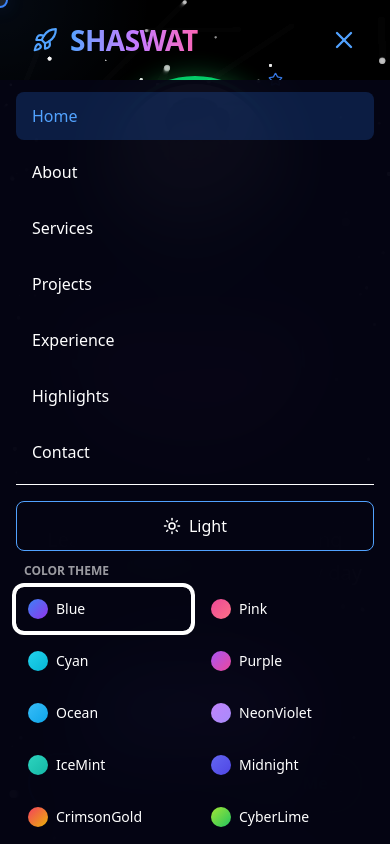
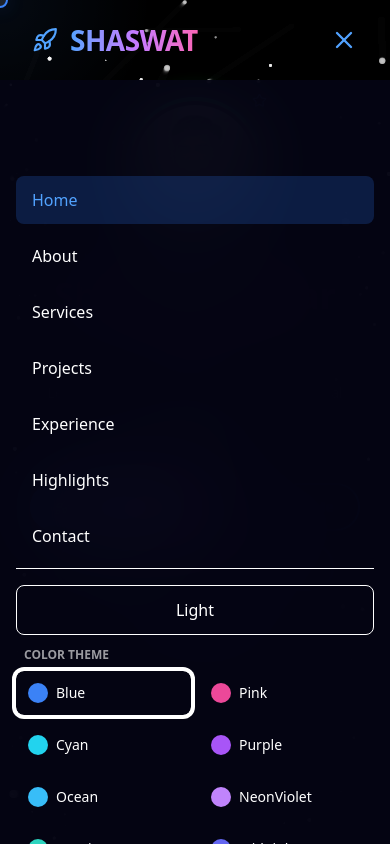
Before and after one commit to Shaswatkr19/DevFolio, a React (Vite) app: page / in a window 390 px wide. Both pictures are taken after a click on the button 344 px from the left and 40 px from the top of the page. Shown: the top 844 px of the page. Built offline with nearby package versions, Linux system fonts and the light colour scheme.

Commit message:
update some changes

```diff
--- a/src/App.jsx
+++ b/src/App.jsx
@@ -429,14 +429,9 @@ function AnimatedRole({ roles, isDarkMode, themeColor }) {
 
   return (
     <p
-      className="text-2xl md:text-3xl font-light h-10"
-      style={{
-        color: isDarkMode ? undefined : themeColor,
-        background: isDarkMode ? 'linear-gradient(to right, rgb(191, 219, 254), rgb(233, 213, 255))' : undefined,
-        WebkitBackgroundClip: isDarkMode ? 'text' : undefined,
-        WebkitTextFillColor: isDarkMode ? 'transparent' : undefined,
-        backgroundClip: isDarkMode ? 'text' : undefined
-      }}
+      className={`text-2xl md:text-3xl font-light h-10 ${
+       isDarkMode ? 'text-white' : 'text-gray-800'
+      }`}
     >
       {text}
       {isTyping && <span className="animate-pulse">|</span>}
@@ -691,6 +686,18 @@ const Portfolio = () => {
     };
   }, []);
 
+  useEffect(() => {
+    if (isMenuOpen) {
+      document.body.style.overflow = 'hidden';
+    } else {
+      document.body.style.overflow = '';
+    }
+
+    return () => {
+      document.body.style.overflow = '';
+    };
+  }, [isMenuOpen]);
+
   const scrollToSection = (id) => {
     document.getElementById(id)?.scrollIntoView({ behavior: 'smooth' });
     setIsMenuOpen(false);
@@ -780,7 +787,7 @@ const Portfolio = () => {
       />
 
       {/* Navigation */}
-      <nav className={`fixed w-full z-50 transition-all duration-300 ${scrolled ? (isDarkMode ? 'bg-[#050514]/95' : 'bg-white/95') + ' backdrop-blur-2xl shadow-2xl border-b ' + (theme.border || 'border-gray-200') : 'bg-transparent'}`}>
+      <nav className={`fixed w-full z-50 pointer-events-auto transition-all duration-300 ${scrolled ? (isDarkMode ? 'bg-[#050514]/95' : 'bg-white/95') + ' backdrop-blur-2xl shadow-2xl border-b ' + (theme.border || 'border-gray-200') : 'bg-transparent'}`}>
         <div className="w-full px-8 lg:px-16">
           <div className="flex justify-between items-center h-20">
             <button onClick={() => scrollToSection('about')} className="flex items-center gap-3 group hover:opacity-80 transition-all ml-0">
@@ -878,18 +885,37 @@ const Portfolio = () => {
         </div>
 
         {isMenuOpen && (
-          <div className={`md:hidden ${isDarkMode ? 'bg-[#050514]/95' : 'bg-white/95'} backdrop-blur-2xl`}>
-            <div className="px-4 py-3 space-y-2">
+        <div
+          className={`md:hidden fixed left-0 right-0 top-20 bottom-0 z-40 ${
+            isDarkMode ? 'bg-[#050514]/95' : 'bg-white/95'
+          } backdrop-blur-2xl`}
+        >
+          {/* 🔒 SCROLLABLE MENU CONTENT */}
+          <div className="h-full overflow-y-auto px-4 pt-24 pb-10 space-y-2">
             {['home', 'about', 'services', 'projects', 'experience','highlights', 'contact'].map((item) => (
-                <button key={item} onClick={() => scrollToSection(item)} className={`block w-full text-left px-4 py-3 capitalize rounded-lg transition-all ${activeSection === item ? (isDarkMode ? 'bg-blue-500/20' : 'bg-blue-100') + ' ' + (theme.text || 'text-blue-600') : isDarkMode ? 'hover:bg-blue-500/10' : 'hover:bg-gray-100'}`}>
+              <button
+                key={item}
+                onClick={() => scrollToSection(item)}
+                className={`block w-full text-left px-4 py-3 capitalize rounded-lg transition-all ${
+                  activeSection === item
+                    ? (isDarkMode ? 'bg-blue-500/20' : 'bg-blue-100') + ' ' + (theme.text || 'text-blue-600')
+                    : isDarkMode
+                    ? 'hover:bg-blue-500/10'
+                    : 'hover:bg-gray-100'
+                }`}
+              >
                 {item}
               </button>
             ))}
 
+            {/* THEME + COLORS (NOW SCROLLABLE) */}
             <div className="pt-4 border-t" style={{ borderColor: theme.primary + '30' }}>
               <div className="flex gap-2 mb-3">
-                  <button onClick={() => setIsDarkMode(!isDarkMode)} className={`flex-1 p-3 rounded-lg ${theme.border || 'border-gray-300'} ${theme.hoverBorder || 'hover:border-gray-400'} transition-all border flex items-center justify-center gap-2`}>
-                    {isDarkMode ? <><Sun size={18} /> Light</> : <><Moon size={18} /> Dark</>}
+                <button
+                  onClick={() => setIsDarkMode(!isDarkMode)}
+                  className="flex-1 p-3 rounded-lg border flex items-center justify-center gap-2"
+                >
+                  {isDarkMode ? 'Light' : 'Dark'}
                 </button>
               </div>
 
@@ -898,37 +924,33 @@ const Portfolio = () => {
               </div>
 
               <div className="grid grid-cols-2 gap-2">
-                  {isDarkMode ? (
-                    Object.entries(DARK_THEMES).map(([key, t]) => (
+                {isDarkMode
+                  ? Object.entries(DARK_THEMES).map(([key, t]) => (
                       <button
                         key={key}
                         onClick={() => setDarkTheme(key)}
-                        className={`p-3 rounded-lg transition-all flex items-center gap-2 ${darkTheme === key ? 'ring-2 ring-offset-2' : ''}`}
-                        style={{
-                          background: `${t.primary}20`,
-                          ringColor: t.primary
-                        }}
-                      >
-                        <div className="w-5 h-5 rounded-full" style={{ background: `linear-gradient(135deg, ${t.primary}, ${t.secondary})` }} />
+                        className={`p-3 rounded-lg flex items-center gap-2 ${
+                          darkTheme === key ? 'ring-2 ring-offset-2' : ''
+                        }`}
+                        style={{ background: `${t.primary}20`, ringColor: t.primary }}
+                      >
+                        <div className="w-5 h-5 rounded-full" style={{ background: t.primary }} />
                         <span className="text-sm capitalize">{key}</span>
                       </button>
                     ))
-                  ) : (
-                    Object.entries(LIGHT_BACKGROUNDS).map(([key, bg]) => (
+                  : Object.entries(LIGHT_BACKGROUNDS).map(([key, bg]) => (
                       <button
                         key={key}
                         onClick={() => setLightBg(key)}
-                        className={`p-3 rounded-lg transition-all ${lightBg === key ? 'ring-2 ring-offset-2' : ''}`}
-                        style={{
-                          background: `${bg.primary}20`,
-                          ringColor: bg.primary
-                        }}
-                      >
-                        <div className="w-5 h-5 rounded-full mx-auto mb-1" style={{ background: `linear-gradient(135deg, ${bg.primary}, ${bg.secondary})` }} />
+                        className={`p-3 rounded-lg ${
+                          lightBg === key ? 'ring-2 ring-offset-2' : ''
+                        }`}
+                        style={{ background: `${bg.primary}20`, ringColor: bg.primary }}
+                      >
+                        <div className="w-5 h-5 rounded-full mx-auto mb-1" style={{ background: bg.primary }} />
                         <span className="text-xs">{bg.name}</span>
                       </button>
-                    ))
-                  )}
+                    ))}
               </div>
             </div>
           </div>
@@ -937,9 +959,14 @@ const Portfolio = () => {
       </nav>
 
       {/* Hero Section */}
-      <section id="home" className="relative flex flex-col justify-center items-center w-full overflow-hidden px-4" style={{ minHeight: '100vh', paddingTop: '80px', paddingBottom: '60px'}}>
-        <div className="max-w-4xl mx-auto text-center space-y-8 relative z-20">
-          <div className="relative w-40 h-40 mx-auto cursor-pointer group" onClick={() => setShowImageModal(true)}>
+      <section
+        id="home"
+        className="relative flex flex-col justify-center items-center w-full overflow-hidden px-4 sm:px-6 pt-24 pb-32 sm:pb-24 min-h-screen"
+      >
+        <div className="max-w-4xl mx-auto text-center space-y-4 sm:space-y-6 relative z-20">
+
+          {/* Profile Image */}
+          <div className="relative w-32 h-32 sm:w-36 sm:h-36 lg:w-40 lg:h-40 mx-auto cursor-pointer group" onClick={() => setShowImageModal(true)}>
             <div className="absolute inset-0 rounded-full ring-4 ring-green-400 shadow-[0_0_30px_rgba(34,197,94,0.6)] animate-pulse" />
             <div className={`absolute inset-2 ${isDarkMode ? 'bg-[#0a0a1e]' : 'bg-white'} rounded-full`} />
             <div className="absolute inset-1 rounded-full overflow-hidden">
@@ -951,14 +978,17 @@ const Portfolio = () => {
             </div>
           </div>
 
-          <div className="space-y-6">
-            <div className={`text-sm ${theme.text || 'text-blue-600'} tracking-widest uppercase animate-pulse flex items-center justify-center gap-2`}>
+          {/* Content */}
+          <div className="space-y-3 sm:space-y-4">
+            {/* Welcome Text */}
+            <div className={`text-xs sm:text-sm ${theme.text || 'text-blue-600'} tracking-widest uppercase animate-pulse flex items-center justify-center gap-2`}>
               <Star size={12} className="animate-spin-slow" />
               Welcome to my universe
               <Star size={12} className="animate-spin-slow" />
             </div>
 
-            <h1 className="text-6xl md:text-8xl font-bold">
+            {/* Name */}
+            <h1 className="text-4xl sm:text-5xl md:text-6xl lg:text-7xl font-bold leading-tight">
               <span
                 style={{ color: isDarkMode ? undefined : theme.primary }}
                 className={isDarkMode ? `bg-gradient-to-r ${theme.gradient || 'from-blue-400 to-purple-400'} bg-clip-text text-transparent animate-gradient` : 'animate-gradient'}>
@@ -966,14 +996,17 @@ const Portfolio = () => {
               </span>
             </h1>
 
-            <div className="relative">
-              <AnimatedRole roles={PORTFOLIO_DATA.roles} isDarkMode={isDarkMode} themeColor={theme.primary} />
-            </div>
-
-            <p className={`text-xl ${isDarkMode ? 'text-gray-300' : 'text-gray-700'} max-w-2xl mx-auto leading-relaxed`}>
+            {/* Animated Role */}
+            <div className="relative min-h-[2rem] sm:min-h-[2.5rem]">
+              <AnimatedRole roles={PORTFOLIO_DATA.roles} isDarkMode={isDarkMode} />
+            </div>
+
+            {/* Tagline */}
+            <p className={`text-sm sm:text-base lg:text-lg ${isDarkMode ? 'text-gray-300' : 'text-gray-700'} max-w-2xl mx-auto leading-relaxed`}>
               {PORTFOLIO_DATA.tagline}
             </p>
 
+            {/* Status Badge */}
             <div className="flex items-center justify-center gap-3 text-sm">
               <div className="relative">
                 <div className="w-3 h-3 bg-green-400 rounded-full animate-pulse shadow-lg shadow-green-400/50" />
@@ -983,17 +1016,28 @@ const Portfolio = () => {
             </div>
           </div>
 
-          <div className="flex flex-wrap gap-4 justify-center pt-4">
-            <button onClick={() => scrollToSection('projects')} className={`group px-8 py-4 rounded-full font-semibold hover:shadow-2xl transition-all hover:scale-105 flex items-center gap-2 text-white`} style={{ background: `linear-gradient(135deg, ${theme.primary}, ${theme.secondary})` }}>
-              <Rocket size={20} className="group-hover:translate-x-1 transition-transform" />
+          {/* CTA Buttons */}
+          <div className="flex flex-wrap gap-3 sm:gap-4 justify-center pt-2 sm:pt-4">
+            <button
+              onClick={() => scrollToSection('projects')}
+              className="group px-6 sm:px-8 py-3 sm:py-4 rounded-full font-semibold hover:shadow-2xl transition-all hover:scale-105 flex items-center gap-2 text-white text-sm sm:text-base"
+              style={{ background: `linear-gradient(135deg, ${theme.primary}, ${theme.secondary})` }}
+            >
+              <Rocket size={18} className="group-hover:translate-x-1 transition-transform" />
               Explore Projects
             </button>
-            <button onClick={() => scrollToSection('contact')} className={`px-8 py-4 border-2 rounded-full font-semibold transition-all hover:scale-110 backdrop-blur-sm`} style={{ borderColor: theme.primary + '80', color: theme.primary }}>
+
+            <button
+              onClick={() => scrollToSection('contact')}
+              className="px-6 sm:px-8 py-3 sm:py-4 border-2 rounded-full font-semibold transition-all hover:scale-110 backdrop-blur-sm text-sm sm:text-base"
+              style={{ borderColor: theme.primary + '80', color: theme.primary }}
+            >
               Contact Me
             </button>
+
             <button
               onClick={() => (window.location.href = "mailto:shaswatsinha356@gmail.com?subject=Hiring%20Inquiry")}
-              className="px-8 py-4 border-2 rounded-full font-semibold transition-all hover:scale-110 shadow-lg flex items-center gap-2"
+              className="px-6 sm:px-8 py-3 sm:py-4 border-2 rounded-full font-semibold transition-all hover:scale-110 shadow-lg flex items-center gap-2 text-sm sm:text-base"
               style={{
                 borderColor: isDarkMode ? 'rgba(34, 197, 94, 0.5)' : 'rgb(34, 197, 94)',
                 backgroundColor: isDarkMode ? 'transparent' : 'rgb(34, 197, 94)',
@@ -1001,32 +1045,55 @@ const Portfolio = () => {
                 boxShadow: isDarkMode ? '0 10px 15px -3px rgba(34, 197, 94, 0.3)' : '0 10px 15px -3px rgba(34, 197, 94, 0.5)'
               }}
             >
-              <Mail size={20} />
+              <Mail size={18} />
               Hire Me
             </button>
-            <a href="/Shaswat_Kumar_Resume.pdf" download className={`px-8 py-4 border-2 rounded-full font-semibold transition-all hover:scale-110 flex items-center gap-2 backdrop-blur-sm`} style={{ borderColor: theme.secondary + '80', color: theme.secondary }}>
-              <Download size={20} />
+
+            <a
+              href="/Shaswat_Kumar_Resume.pdf"
+              download
+              className="px-6 sm:px-8 py-3 sm:py-4 border-2 rounded-full font-semibold transition-all hover:scale-110 flex items-center gap-2 backdrop-blur-sm text-sm sm:text-base"
+              style={{ borderColor: theme.secondary + '80', color: theme.secondary }}
+            >
+              <Download size={18} />
               Resume
             </a>
           </div>
 
-          <div className="flex gap-6 justify-center pt-6 relative z-10">
+          {/* Social Links & Arrow Container */}
+          <div className="space-y-3 sm:space-y-4 pt-2 sm:pt-4">
+            {/* Social Links */}
+            <div className="flex gap-4 sm:gap-6 justify-center relative z-10">
               {[
                 { icon: Github, link: PORTFOLIO_DATA.github },
                 { icon: Linkedin, link: PORTFOLIO_DATA.linkedin },
                 { icon: Mail, link: `mailto:${PORTFOLIO_DATA.email}` }
               ].map((social, idx) => (
-              <a key={idx} href={social.link} target="_blank" rel="noopener noreferrer" aria-label={`Visit ${social.icon.name}`} className="relative w-12 h-12 rounded-full border-2 flex items-center justify-center transition-all backdrop-blur-sm group hover:scale-125" style={{ borderColor: theme.primary, boxShadow: `0 0 20px ${theme.glow || 'rgba(0,0,0,0.1)'}` }}>
+                <a
+                  key={idx}
+                  href={social.link}
+                  target="_blank"
+                  rel="noopener noreferrer"
+                  aria-label={`Visit ${social.icon.name}`}
+                  className="relative w-12 h-12 rounded-full border-2 flex items-center justify-center transition-all backdrop-blur-sm group hover:scale-125"
+                  style={{ borderColor: theme.primary, boxShadow: `0 0 20px ${theme.glow || 'rgba(0,0,0,0.1)'}` }}
+                >
                   <social.icon size={20} className="transition-transform duration-300 group-hover:rotate-12" style={{ color: theme.primary }} />
                   <span className="absolute inset-0 rounded-full opacity-0 group-hover:opacity-100 transition-opacity duration-300" style={{ boxShadow: `0 0 18px ${theme.primary}80`}}/>
                 </a>
               ))}
             </div>
 
-          <div className="absolute -bottom-10 left-1/2 -translate-x-1/2 animate-bounce z-20">
-            <button onClick={() => scrollToSection("about")} className="cursor-pointer" aria-label="Scroll down">
+            {/* Scroll Down Arrow */}
+            <div className="flex justify-center">
+              <button
+                onClick={() => scrollToSection("about")}
+                className="cursor-pointer inline-flex items-center justify-center animate-bounce"
+                aria-label="Scroll down"
+              >
                 <ChevronDown size={36} className={`${theme.text || 'text-blue-600'} opacity-85 hover:opacity-100 transition-all`} />
               </button>
+            </div>
           </div>
         </div>
       </section>
--- a/src/index.css
+++ b/src/index.css
@@ -4,7 +4,7 @@
    Global Theme Variables
 ===================== */
 :root {
-  --app-bg: #ffffff; /* Light mode default */
+  --app-bg: #ffffff; /* light mode default */
 }
 
 /* =====================
@@ -24,11 +24,10 @@ body,
   margin: 0;
   padding: 0;
 
-  /* 🔥 IMPORTANT: dynamic theme background */
+  /* 🌍 Universal background (mobile bottom bar included) */
   background-color: var(--app-bg);
 
   overflow-x: hidden;
-  overscroll-behavior: none;
 }
 
 /* =====================
@@ -37,7 +36,7 @@ body,
 html {
   scroll-behavior: smooth;
 
-  /* iOS / mobile fixes */
+  /* Mobile text zoom fix */
   -webkit-text-size-adjust: 100%;
   text-size-adjust: 100%;
   -webkit-tap-highlight-color: transparent;
@@ -56,7 +55,7 @@ body {
 }
 
 /* =====================
-   Safe Area (Notch / Bottom Bar)
+   Safe Area (Notch / Gesture Bar)
 ===================== */
 #root {
   padding-bottom: env(safe-area-inset-bottom);
```
Lines whose indentation alone changed are shown as unchanged.
